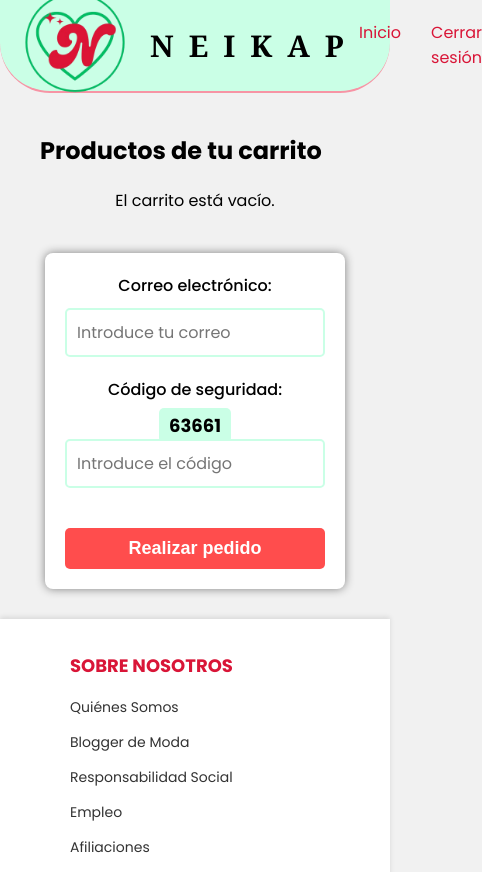
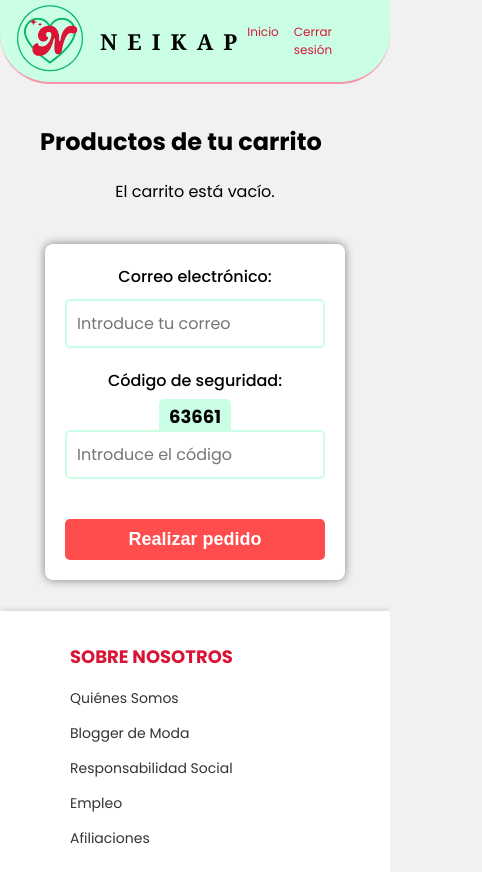
Before and after one commit to Inereaa/PYneikap, a website: page html/carrito.html in a window 390 px wide. Shown: the top 872 px of the page, 482 px wide, since content can reach past the window. Drawn offline with nearby package versions, Linux system fonts and the light colour scheme.

Commit message:
css terminado

```diff
--- a/css/style.css
+++ b/css/style.css
@@ -454,3 +454,60 @@ body {
 .footer__bottom .footer__links a:hover {
     color: #d91537;
 }
+
+/* RESPONSIVE */
+@media (max-width: 1024px) {
+    .navegador {
+        height: 10vh;
+    }
+
+    .navegador img {
+        width: 120px;
+    }
+
+    .navegador h1 {
+        font-size: 25px;
+        letter-spacing: 10px;
+    }
+
+    .navegador__links {
+        gap: 15px;
+        margin-right: 30px;
+    }
+
+    .navegador__links a {
+        font-size: 15px;
+    }
+
+    .filtros {
+        flex-direction: column;
+    }
+}
+
+@media (max-width: 576px) {
+    .navegador {
+        height: 10vh;
+    }
+
+    .navegador img {
+        width: 100px;
+    }
+
+    .navegador h1 {
+        font-size: 22px;
+        letter-spacing: 10px;
+    }
+
+    .navegador__links {
+        gap: 15px;
+        margin-right: 30px;
+    }
+
+    .navegador__links a {
+        font-size: 12px;
+    }
+
+    .filtros {
+        flex-direction: column;
+    }
+}
```
